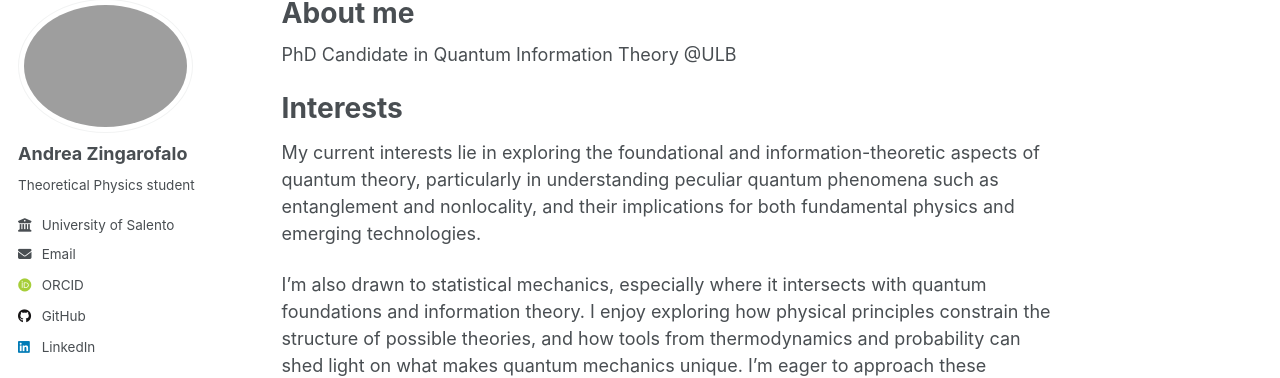
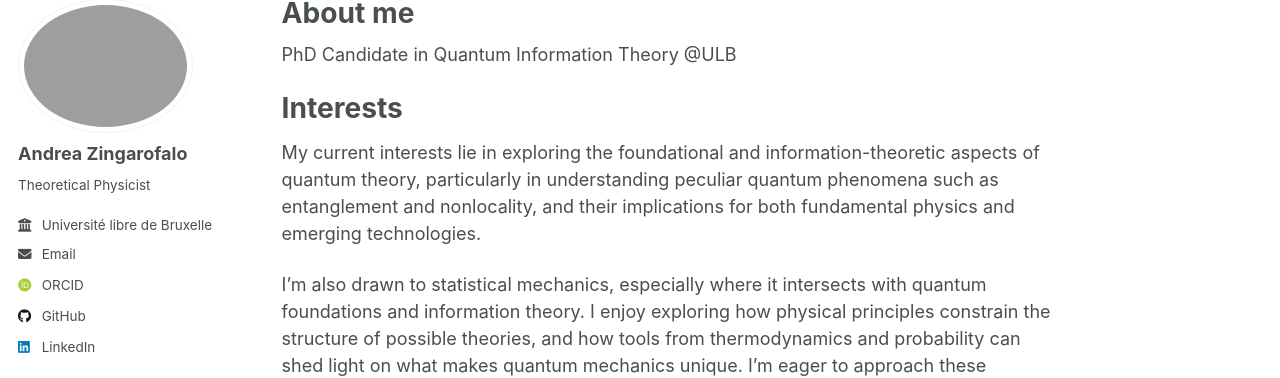
Before and after one commit to andreazingarofalo/andreazingarofalo.github.io, a Jekyll site: the page built from _pages/about.md, in a window 1280 px wide. Shown: the part 100-478 px from the top of the page. Built offline with Jekyll 4.4.1, drawn with Linux system fonts in a browser that asks for light colours; some web fonts are replaced.

Commit message:
Updated config

```diff
--- a/_config.yml
+++ b/_config.yml
@@ -25,9 +25,9 @@ author:
   avatar           : "profile.png"
   name             : "Andrea Zingarofalo"
   pronouns         : # example: "she/her"
-  bio              : "Theoretical Physics student"
+  bio              : "Theoretical Physicist"
   location         : # "Earth"
-  employer         : "University of Salento"
+  employer         : "Université libre de Bruxelles"
   uri              : # URL
   email            : "andreazingarofalo@gmail.com"
 
```
Also changed, not shown: 3 other files.
